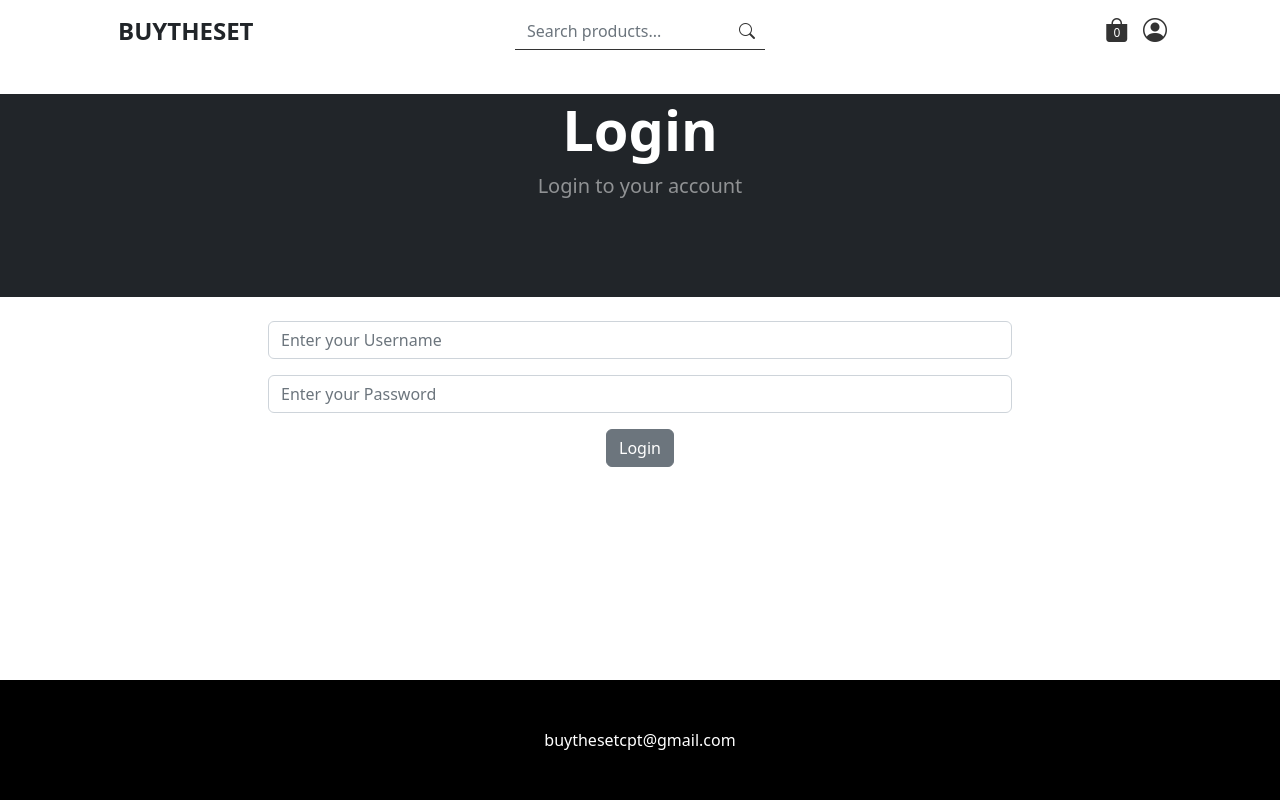
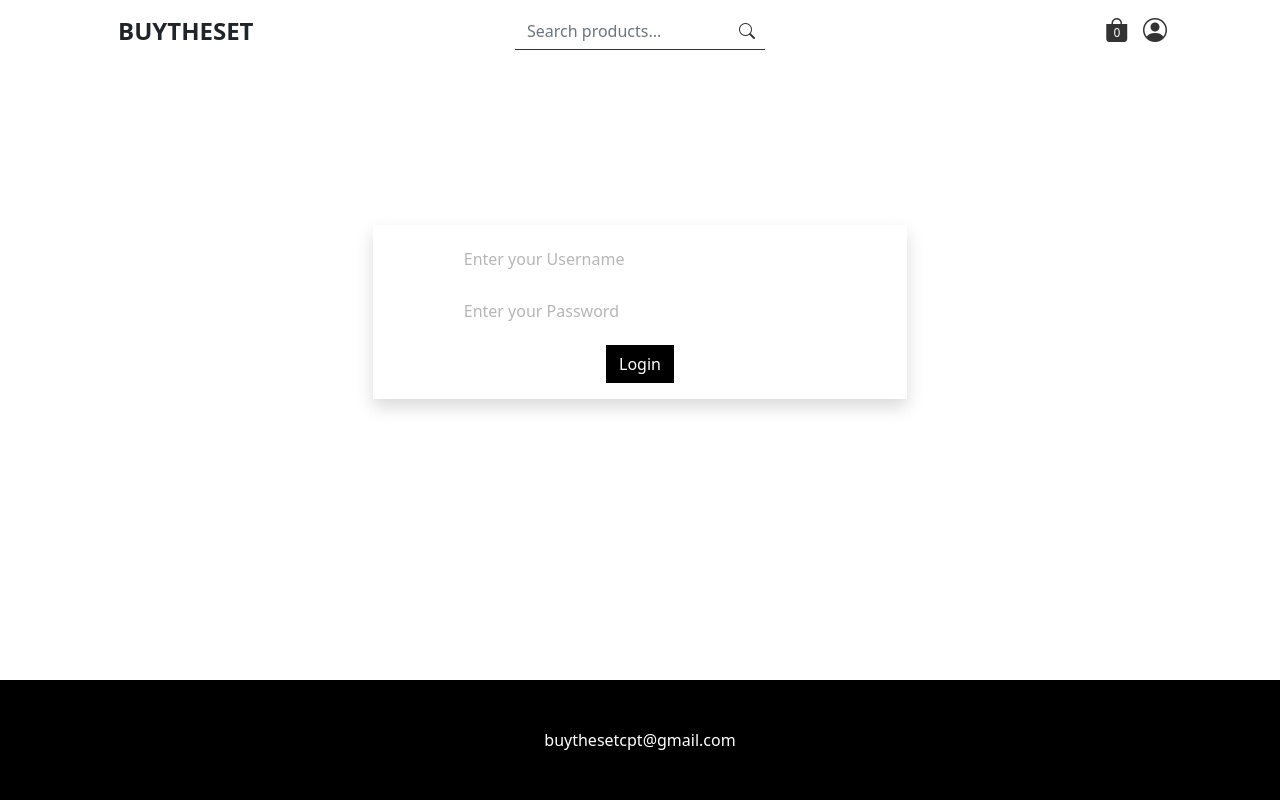
Before and after one commit to S-H-U-H-A-R-I/Django_Project, a Django app: page /login/ in a window 1280 px wide. Run offline with Django 5.2, Linux system fonts and the light colour scheme; data comes from the database, SQL or seed files in the repository; both versions use the stored data as it was after the commit; some libraries are stand-ins or nearby versions.

Commit message:
Completed login and register pages

```diff
--- a/BuyTheSet/static/css/custom-styles-mobile.css
+++ b/BuyTheSet/static/css/custom-styles-mobile.css
@@ -660,4 +660,29 @@
         background-color: #000;
         border-color: #fff;
     }
+
+
+
+/***** Login Page *****/
+
+    .login-container input {
+        border-radius: 0;
+        border: none;
+    }.login-container input::placeholder {
+        color: #b6b6b6;
+    }.login-container input:focus {
+        border: none;
+        border-bottom: 1px solid #333;
+        box-shadow: none;
+    }.login-container input:focus::placeholder {
+        color: #333;
+    }
+    .login-container button {
+        background-color: #000;
+        border: 1px solid #000;
+        border-radius: 0;
+    }.login-container button:hover {
+        background-color: #000;
+        border-color: #fff;
+    }
 }
--- a/BuyTheSet/static/css/custom-styles.css
+++ b/BuyTheSet/static/css/custom-styles.css
@@ -105,10 +105,19 @@ font-weight: bold;
 font-size: 1.5rem;
 color: #496057;
 }
+@media (min-width: 768px) {
+/***** Custom Classes *****/
+    .w-md-75 {
+        width: 75% !important;
+    }
+}
+
+@media (min-width: 992px) {
 
 
-@media (min-width: 992px) {
+
 /****** Navbar ******/
+
     .navbar {
         justify-content: space-between;
         padding-bottom: 40px;
@@ -724,4 +733,29 @@ color: #496057;
     }
 
 
+
+/***** Login Page *****/
+
+    .login-container input {
+        border-radius: 0;
+        border: none;
+    }.login-container input::placeholder {
+        color: #b6b6b6;
+    }.login-container input:focus {
+        border: none;
+        border-bottom: 1px solid #333;
+        box-shadow: none;
+    }.login-container input:focus::placeholder {
+        color: #333;
+    }
+    .login-container button {
+        background-color: #000;
+        border: 1px solid #000;
+        border-radius: 0;
+    }.login-container button:hover {
+        background-color: #000;
+        border-color: #fff;
+    }
+
+
 }
--- a/BuyTheSet/store/templates/store/login.html
+++ b/BuyTheSet/store/templates/store/login.html
@@ -1,22 +1,18 @@
 {% extends 'store/base.html' %}
 {% block content %}
-<!-- Header-->
-<header class="bg-dark py-5">
-    <div class="container px-4 px-lg-5 my-5">
-        <div class="text-center text-white">
-            <h1 class="display-4 fw-bolder">Login</h1>
-            <p class="lead fw-normal text-white-50 mb-0">
-                Login to your account
-            </p>
-        </div>
-    </div>
-</header>
-<br/>
-<div class="container">
-    <div class="row">
-        <center>
-            <div class="col-8">
-                <form method="POST" action="{% url 'login' %}">
+<div class="container custom-my login-container d-flex align-items-center justify-content-center" style="min-height: calc(100vh - 400px);" >
+    <div class="row justify-content-center w-100">
+        <div class="col-12 col-md-8 col-lg-6">
+            <div class="card shadow">
+                <div class="card-body d-flex flex-column align-items-center">
+                    {% if messages %}
+                        {% for message in messages %}
+                            {% if message.tags == "error" %}
+                                <p class="text-danger">{{ message }}</p>
+                            {% endif %}
+                        {% endfor %}
+                    {% endif %}
+                    <form method="POST" action="{% url 'login' %}" class="w-100 w-md-75">
                         {% csrf_token %}
                         <div class="mb-3">
                         <input type="text" class="form-control" name="username" placeholder="Enter your Username">
@@ -24,16 +20,13 @@
                         <div class="mb-3">
                         <input type="password" class="form-control" name="password" placeholder="Enter your Password">
                         </div>
+                        <div class="d-flex justify-content-center">
                             <button type="submit" class="btn btn-secondary">Login</button>
+                        </div>
                     </form>
                 </div>
-        </center>
             </div>
         </div>
-<br/>
-<script>
-    document.addEventListener('DOMContentLoaded', function () {
-        displayAlert("{{message}}", "{{alert_type}}")
-    })
-</script>
+    </div>
+</div>
 {% endblock content %}
--- a/BuyTheSet/store/views.py
+++ b/BuyTheSet/store/views.py
@@ -53,21 +53,10 @@ def login_user(request):
         user = authenticate(request, username=username, password=password)
         if user is not None:
             login(request, user)
-            success_message = 'You have logged in successfully'
-            alert_type ='success'
-            request.session['message'] = success_message
-            request.session['alert_type'] = alert_type
             return redirect('home')
         else:
-            error_message = 'Username or Password is incorrect'
-            alert_type = 'danger'
-            context = {
-                'message': error_message,
-                'alert_type': alert_type
-            }
-            return render(request, 'login.html', context)
-    else:
-        return render(request, 'login.html')
+            messages.error(request, "Invalid username or password")
+    return render(request, 'login.html')
 
 
 def update_info(request):
```
Also changed, not shown: BuyTheSet/store/templates/store/register.html (+10 -4 lines), BuyTheSet/store/templates/store/update_user.html (+7 -4 lines), BuyTheSet/db.sqlite3. Lines whose indentation alone changed are shown as unchanged.
